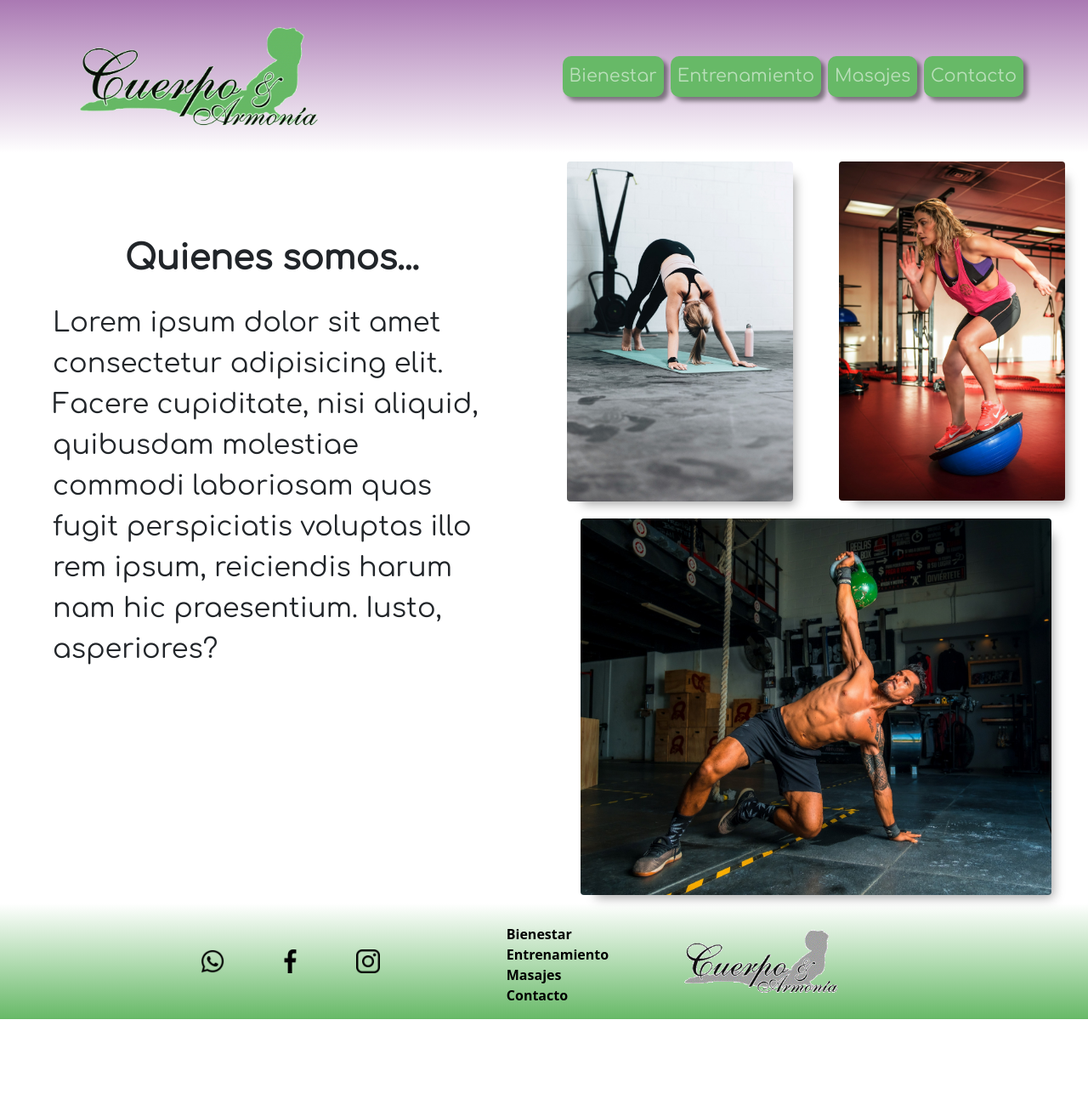
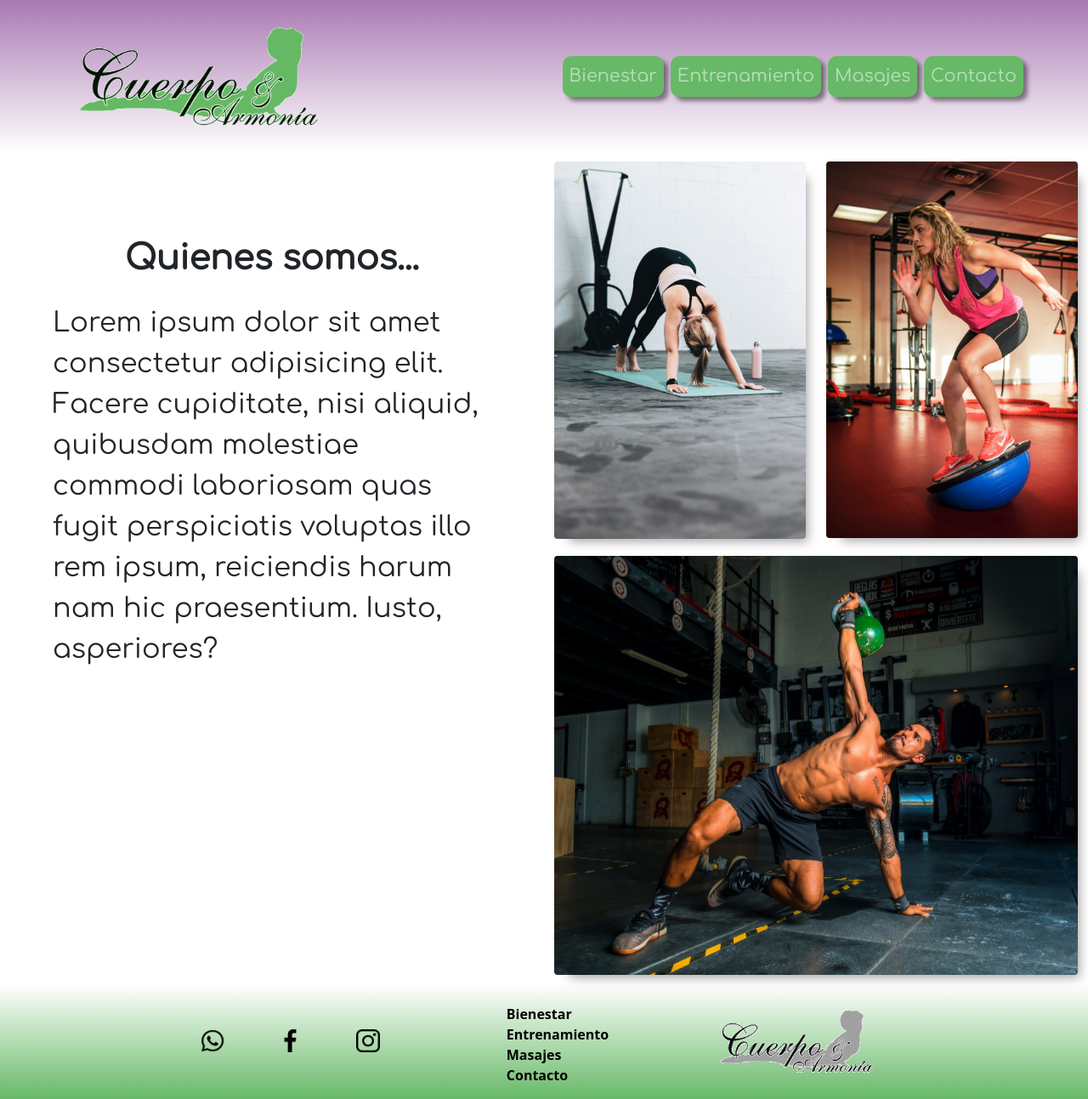
Before and after one commit to JuanBenega/Proyecto-Desarrollo-Web, a website: page index.html in a window 1280 px wide. Shown: the whole page at 85% size. Before the commit the page ends 1199 px from the top, so only its background shows below. Drawn offline with nearby package versions, Linux system fonts and the light colour scheme; files whose address does not match are found by name.

Commit message:
nuevo branch SASS

```diff
--- a/style.css
+++ b/css/style.css
@@ -127,7 +127,7 @@
 
 /*Estilos imágenes Main*/
 .main-pic {
-    width: 90%;
+    /* width: 90%; */
     object-fit: cover;
     -webkit-box-shadow: 10px 11px 12px -8px rgba(0, 0, 0, 0.36);
     -moz-box-shadow: 10px 11px 12px -8px rgba(0, 0, 0, 0.36);
@@ -211,9 +211,15 @@
         padding: 20px 10px;
     }
 
+    .us p {
+        padding: 5px 5px;
+        text-align: center;
+    }
+
 
     .main-bien-entre {
         font-size: 1rem;
+        text-align: center;
     }
 
     .main-bien-entre h1 {
--- a/index.html
+++ b/index.html
@@ -9,7 +9,7 @@
     <link href="https://cdn.jsdelivr.net/npm/bootstrap@5.1.3/dist/css/bootstrap.min.css" rel="stylesheet"
         integrity="sha384-1BmE4kWBq78iYhFldvKuhfTAU6auU8tT94WrHftjDbrCEXSU1oBoqyl2QvZ6jIW3" crossorigin="anonymous">
     <!-- CSS -->
-    <link rel="stylesheet" href="style.css">
+    <link rel="stylesheet" href="CSS/style.css">
     <link rel="shortcut icon" href="imagenes/icon.ico" type="image/x-icon">
 
     <title>Cuerpo y Armonía</title>
@@ -69,19 +69,19 @@
 
                 <!-- sección de Imagenes Nosotros -->
                 <div class="col-lg-6 col-sm-11">
-                    <div class="row">
+                    <div class="row d-flex justify-content-center">
                         <div class="col-lg-6 col-sm-11">
                             <img class="main-pic rounded mx-auto d-block" src="imagenes/imagen-1.jpg"
-                                alt="Actividad física">
+                                alt="Actividad física" width="100%">
                         </div>
                         <div class="col-lg-6 col-sm-11">
                             <img class="main-pic rounded mx-auto d-block" src="imagenes/imagen-2.jpg"
-                                alt="Pilates Reformer">
+                                alt="Pilates Reformer" width="100%">
                         </div>
                     </div>
-                    <div class="row">
-                        <div class="col-lg-12 col-sm-11">
-                            <img class="main-pic rounded mx-auto d-block" src="imagenes/imagen-3.jpg" alt="Meditación">
+                    <div class="row d-flex justify-content-center">
+                        <div class="col-lg-12 col-sm-11" >
+                            <img class="main-pic rounded mx-auto d-block" src="imagenes/imagen-3.jpg" alt="Meditación" width="100%">
                         </div>
                     </div>
                 </div>
@@ -129,7 +129,7 @@
                     </div>
                     <div class="col-lg-4 col-sm-11 d-flex justify-content-center">
                         <!--Logo/Inicio-->
-                        <a href="index.html">
+                        <a href="index.html" class="d-flex justify-content-center">
                             <img src="imagenes/Logo-ByN.gif" alt="Cuerpo y Armonía" width="70%">
                         </a>
                     </div>
--- a/package.json
+++ b/package.json
@@ -15,5 +15,9 @@
   "bugs": {
     "url": "https://github.com/JuanBenega/proyecto-cya/issues"
   },
-  "homepage": "https://github.com/JuanBenega/proyecto-cya#readme"
+  "homepage": "https://github.com/JuanBenega/proyecto-cya#readme",
+  "devDependencies": {
+    "node-sass": "^7.0.1",
+    "nodemon": "^2.0.16"
+  }
 }
```
Also changed, not shown: bienestar.html (+1 -1 lines), contacto.html (+1 -1 lines), entrenamiento.html (+1 -1 lines), masajes.html (+1 -1 lines), 1 other file.
